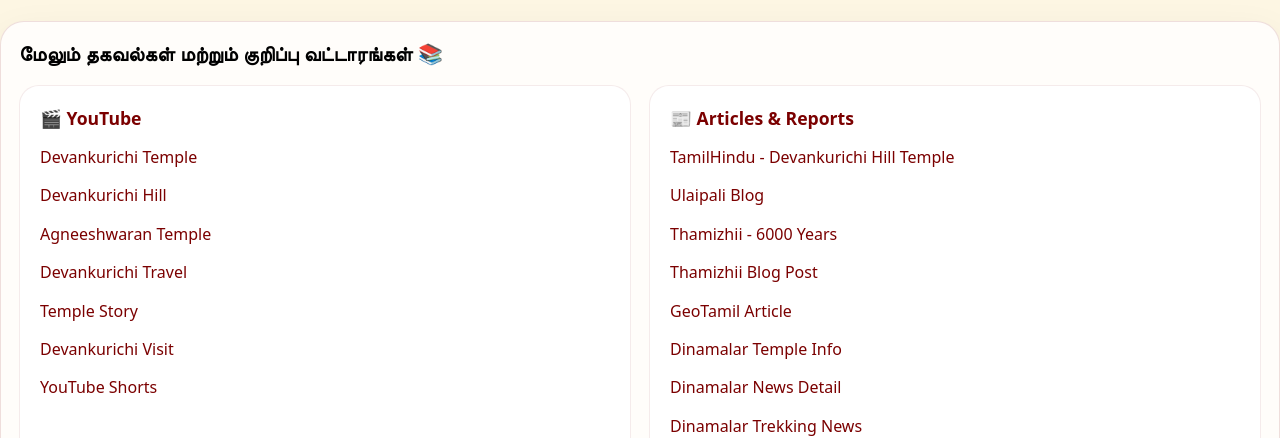
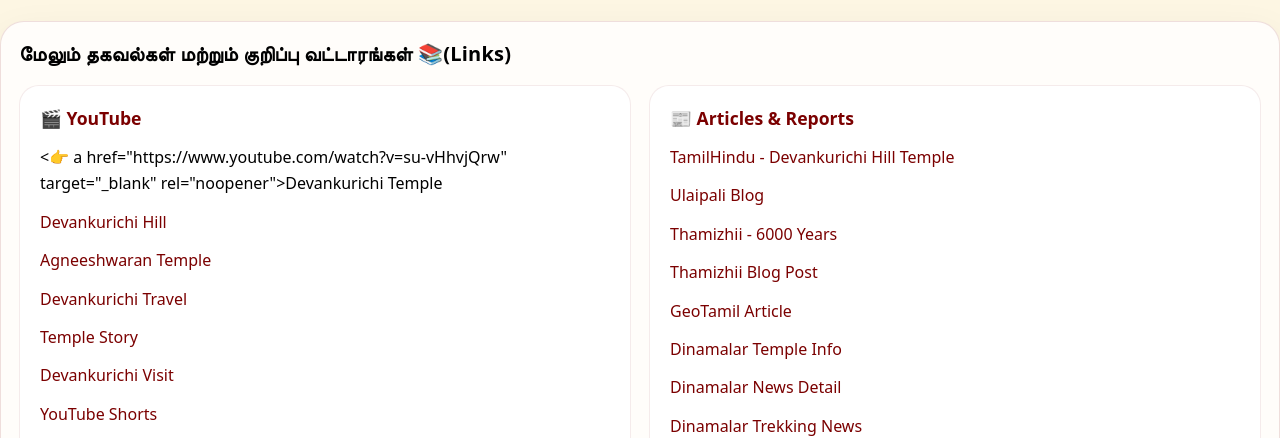
Before and after one commit to Sakthi1030/uzhavarapani, a plain HTML site: page index.html in a window 1280 px wide. Shown: the part 662-1100 px from the top of the page. Drawn offline with Linux system fonts and the light colour scheme.

Commit message:
Update section heading and link formatting

```diff
--- a/index.html
+++ b/index.html
@@ -50,12 +50,12 @@
 
 
 <section class="content links-area">
-  <h2>மேலும் தகவல்கள் மற்றும் குறிப்பு வட்டாரங்கள் 📚</h2>
+  <h2>மேலும் தகவல்கள் மற்றும் குறிப்பு வட்டாரங்கள் 📚(Links)</h2>
   <div class="resource-grid">
     <article class="resource-card">
       <h3>🎬 YouTube</h3>
       <ul>
-        <li><a href="https://www.youtube.com/watch?v=su-vHhvjQrw" target="_blank" rel="noopener">Devankurichi Temple</a></li>
+        <li><👉 a href="https://www.youtube.com/watch?v=su-vHhvjQrw" target="_blank" rel="noopener">Devankurichi Temple</a></li>
         <li><a href="https://www.youtube.com/watch?v=nsEPYvwtiDM" target="_blank" rel="noopener">Devankurichi Hill</a></li>
         <li><a href="https://www.youtube.com/watch?v=-EFXlwg_7Q0" target="_blank" rel="noopener">Agneeshwaran Temple</a></li>
         <li><a href="https://www.youtube.com/watch?v=QDD7YSvNIXc" target="_blank" rel="noopener">Devankurichi Travel</a></li>
```
